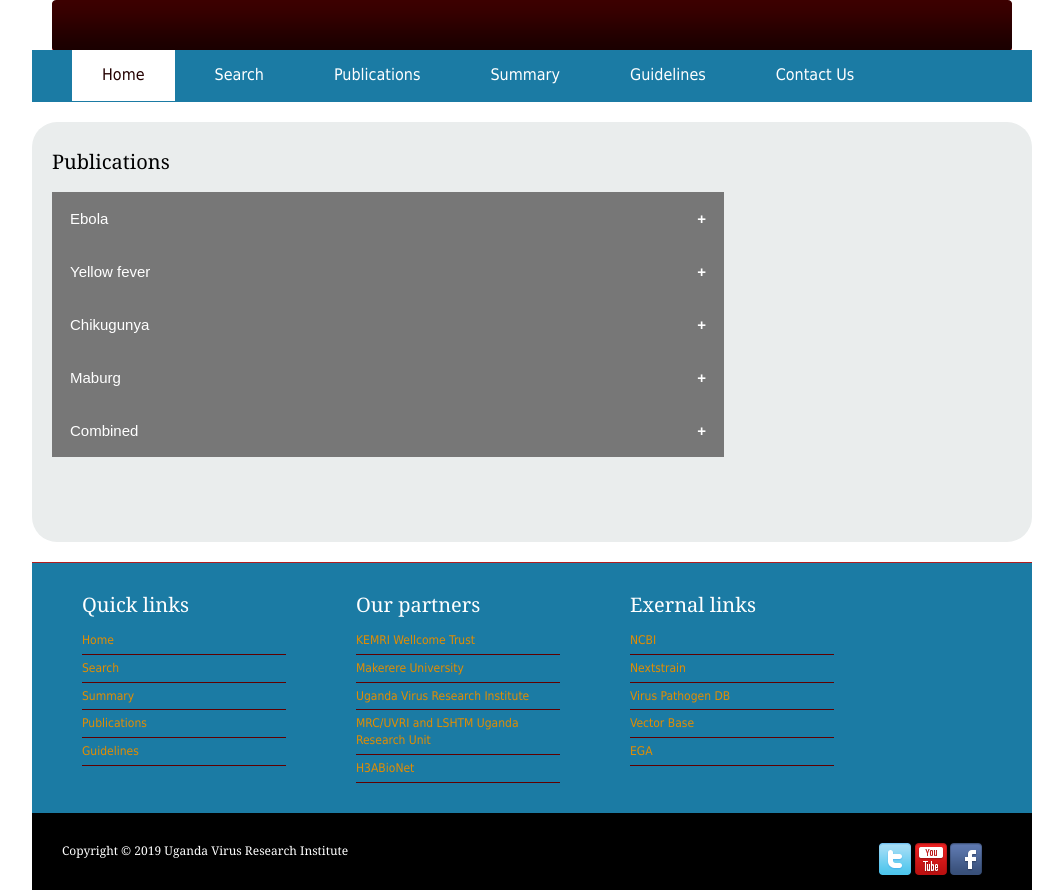
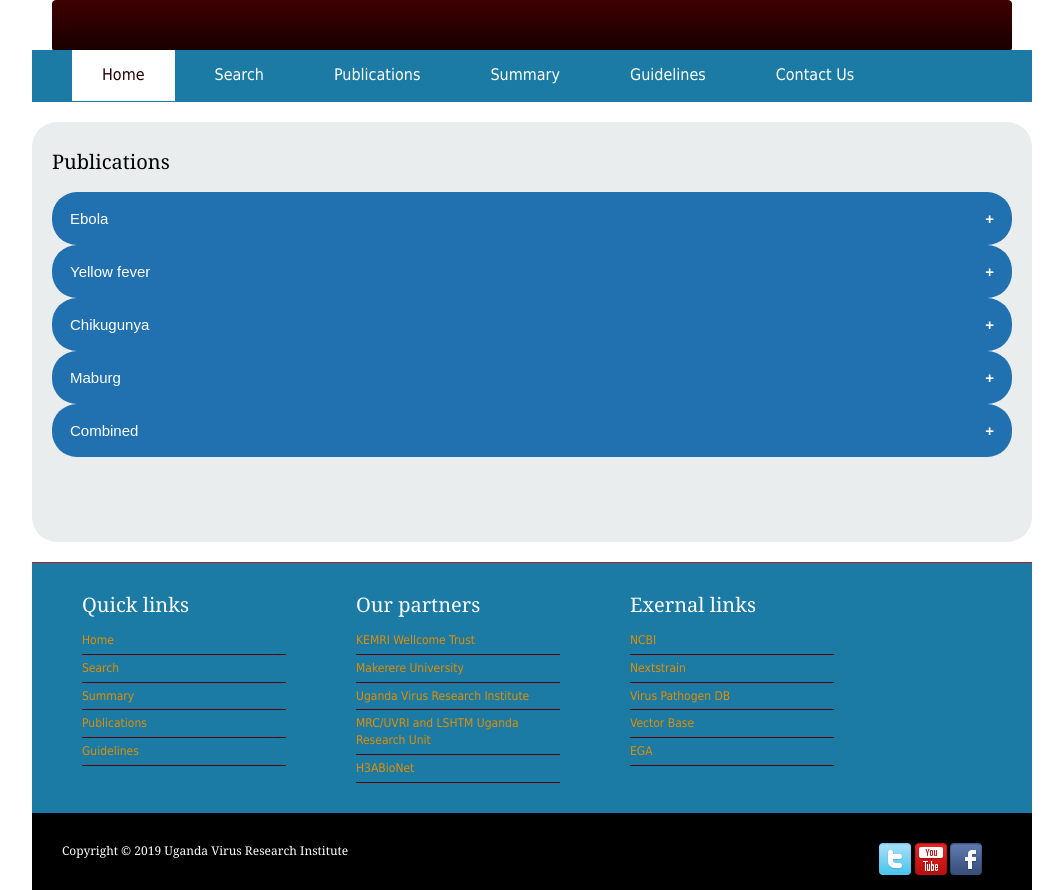
Before and after one commit to OmaraI/virusPortal, a Django app: page /publications/ in a window 1280 px wide. Shown: the whole page, without its empty margins (108-1171 px from the left). Run offline with Django 3.2, Linux system fonts and the light colour scheme.

Commit message:
Update publications.html

```diff
--- a/portal/templates/publications.html
+++ b/portal/templates/publications.html
@@ -6,15 +6,16 @@
 <!--https://www.w3schools.com/howto/howto_js_collapsible.asp-->
 <style>
 .collapsible {
-  background-color: #777;
+  background-color:  #2170af ;
   color: white;
   cursor: pointer;
   padding: 18px;
-  width: 70%;
+  width: 100%;
   border: none;
   text-align: left;
   outline: none;
   font-size: 15px;
+  border-radius: 25px;
 }
 
 .active, .collapsible:hover {
```
